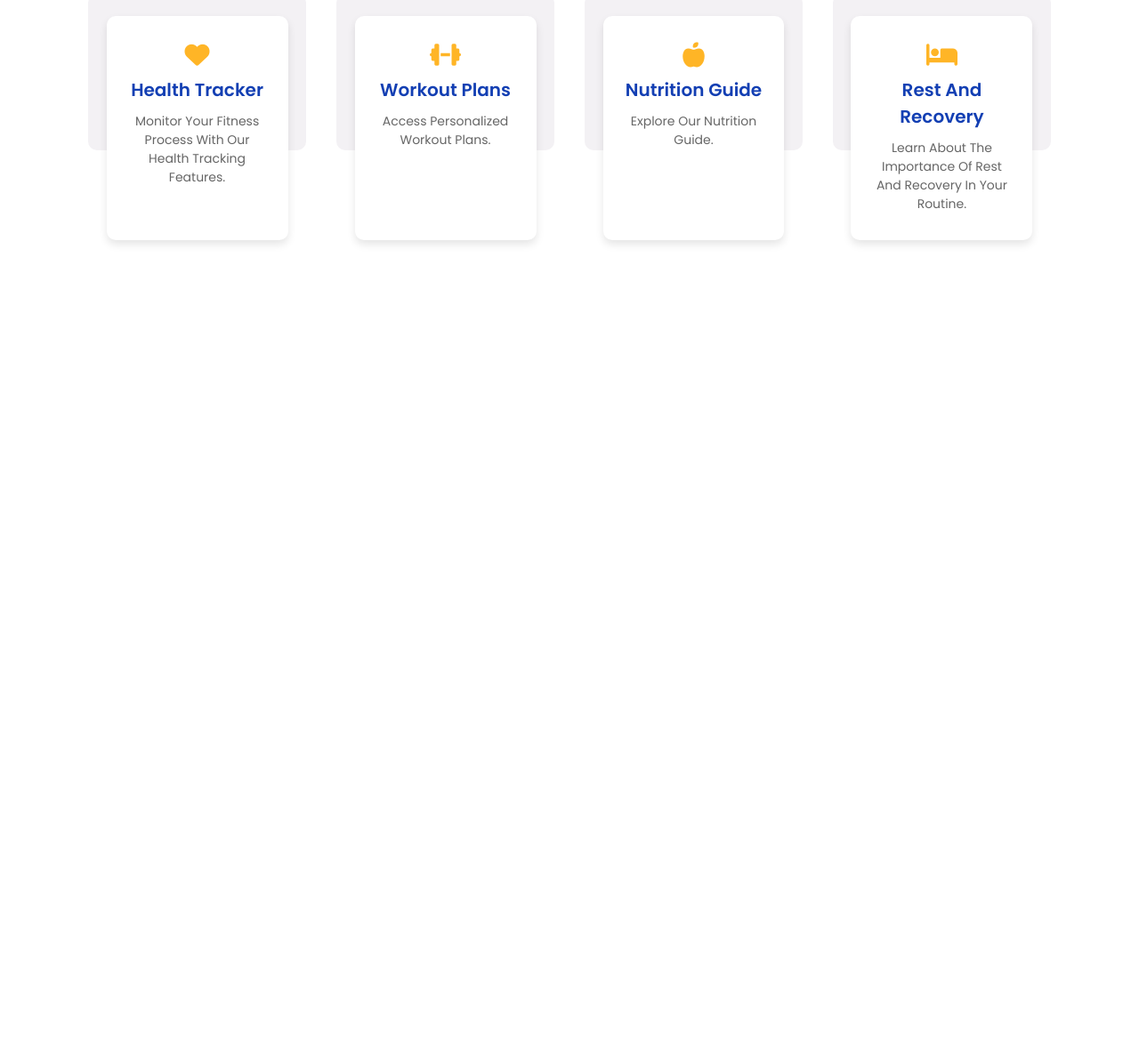
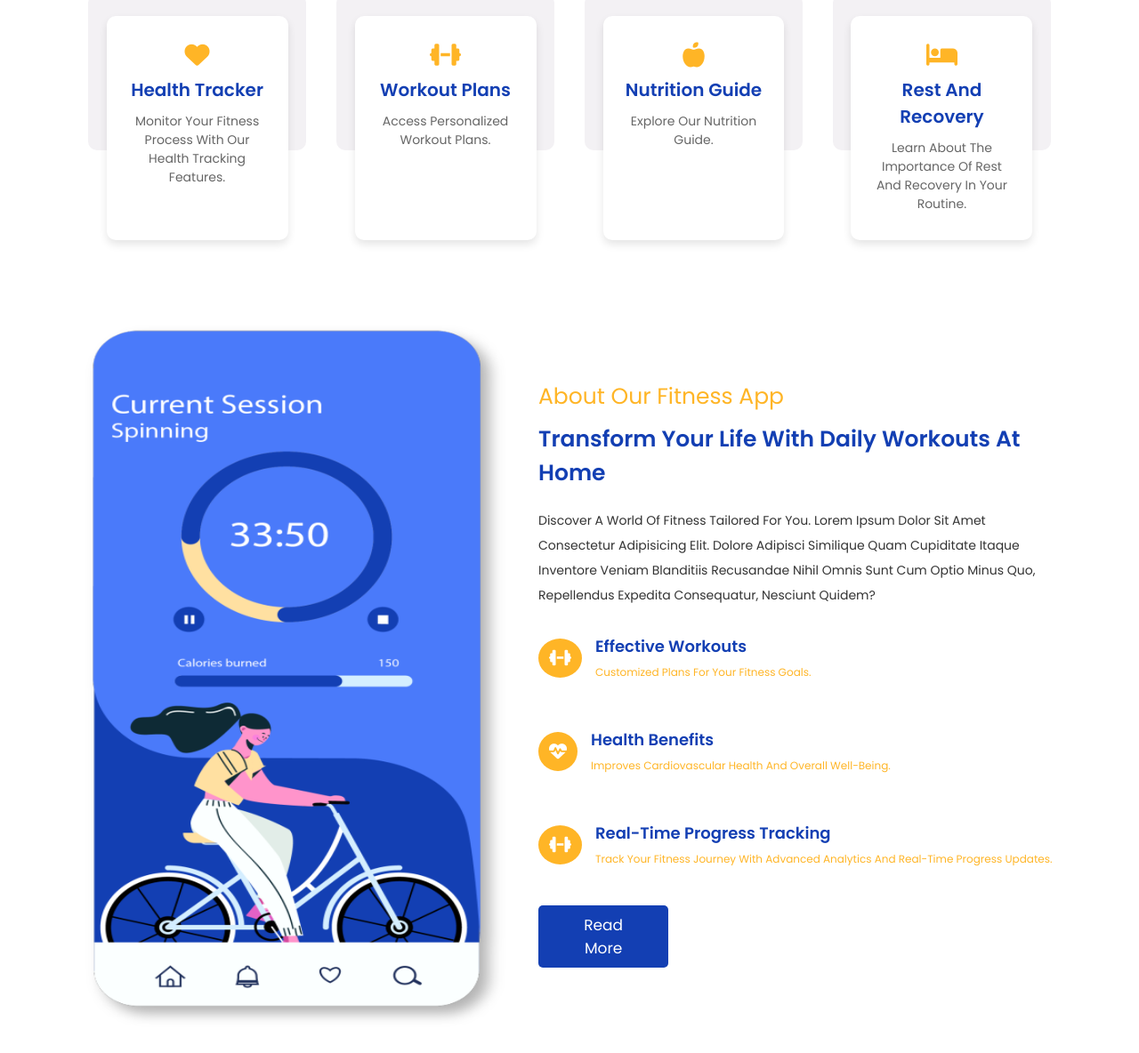
Before and after one commit to FRwebdesigner/Fit-You-WebApp, a plain HTML site: page index.html in a window 1280 px wide. Shown: the part 882-2066 px from the top of the page at 89% size. Before the commit the page ends 1212 px from the top, so only its background shows below. Drawn offline with Linux system fonts and the light colour scheme.

Commit message:
new commit

```diff
--- a/index.html
+++ b/index.html
@@ -68,6 +68,47 @@
             </div>
         </div>
     </section>
+
+    <section class="about" id="about">
+        <div class="row">
+            <div class="image">
+                <img src="images/about.png" alt="" height="800px">
+            </div>
+            <div class="content">
+                <span>About Our Fitness App</span>
+                <h3>Transform Your Life With Daily Workouts At Home</h3>
+                <p>Discover A World Of Fitness Tailored For You. Lorem ipsum dolor sit amet consectetur adipisicing elit.
+                    Dolore adipisci similique quam cupiditate itaque inventore veniam blanditiis recusandae nihil omnis sunt cum optio minus quo,
+                    repellendus expedita consequatur, nesciunt quidem?</p>
+                <div class="feature-list">
+                    <div class="feature-item">
+                        <i class="fas fa-dumbbell"></i>
+                        <div class="text">
+                            <h4>Effective Workouts</h4>
+                            <p>Customized Plans For Your Fitness Goals.</p>
+                        </div>
+                    </div>
+                <div class="feature-list">
+                    <div class="feature-item">
+                        <i class="fas fa-heart-pulse"></i>
+                        <div class="text">
+                            <h4>Health Benefits</h4>
+                            <p>Improves Cardiovascular Health And Overall Well-Being.</p>
+                        </div>
+                    </div>
+                <div class="feature-list">
+                    <div class="feature-item">
+                        <i class="fas fa-dumbbell"></i>
+                        <div class="text">
+                            <h4>Real-Time Progress Tracking</h4>
+                            <p>Track Your Fitness Journey With Advanced Analytics And Real-Time Progress Updates.</p>
+                        </div>
+                    </div>
+                </div>
+                <a href="#" class="button"> read more</a>
+            </div>
+        </div>
+    </section>
     <script src="script.js"></script>
 </body>
 </html>
--- a/style.css
+++ b/style.css
@@ -278,3 +278,96 @@ section{
     color: #666;
     padding: 1rem;
 }
+
+.about .row{
+    display: flex;
+    flex-wrap: wrap;
+    align-items: center;
+    gap: 3rem;
+}
+
+.about .row .image{
+    flex: 1 1 30rem;
+}
+
+.about .row .image img{
+    width: 100%;
+}
+
+.about .row .content{
+    flex: 1 1 40rem;
+}
+
+.about .row .content span{
+    font-size: 2.5rem;
+    color: var(--main-color);
+}
+
+.about .row .content h3{
+    font-size: 2.5rem;
+    color: var(--primary-color);
+    padding: 1rem 0;
+}
+
+.about .row .content p{
+    font-size: 1.4rem;
+    color: #333;
+    padding: 1rem 0;
+    line-height: 2;
+}
+
+.about .row .content .feature-list{
+    display: flex;
+    flex-direction: column;
+    gap: 2rem;
+    margin-top: 2rem;
+}
+
+.about .row .content .feature-list .feature-item{
+    display: flex;
+    align-items: flex-start;
+    gap: 1.5rem;
+}
+
+.about .row .content .feature-list .feature-item i{
+    color: var(--white);
+    font-size: 2rem;
+    background: var(--main-color);
+    margin: .5rem 0;
+    padding: 1.2rem;
+    border-radius: 50%;
+}
+
+.about .row .content .feature-list .feature-item .text{
+    display: flex;
+    flex-direction: column;
+    text-align: left;
+}
+
+.about .row .content .feature-list .feature-item h4{
+    font-size: 1.8rem;
+    color: var(--primary-color);
+    margin-block-end: -.6rem;
+}
+
+.about .row .content .feature-list .feature-item p{
+    font-size: 1.2rem;
+    color: var(--main-color);
+}
+
+.about .row .content .button{
+    margin: 1rem 0;
+    width: 25%;
+    text-align: center;
+}
+
+.button{
+    display: inline-block;
+    margin-top: 1rem;
+    padding: .9rem 3rem;
+    border-radius: .5rem;
+    background: var(--primary-color);
+    font-size: 1.7rem;
+    color: var(--white);
+    cursor: pointer;
+}
```
